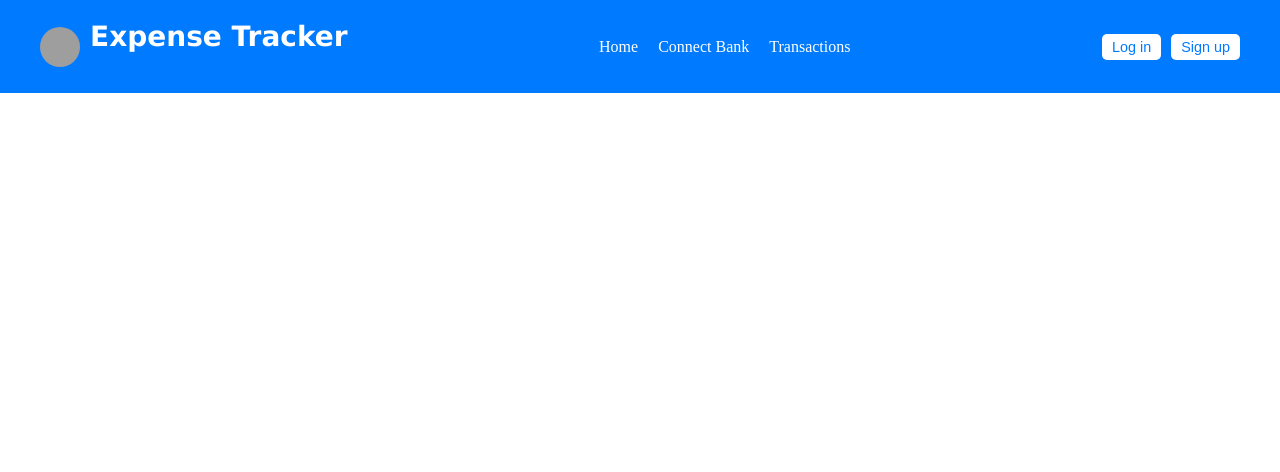
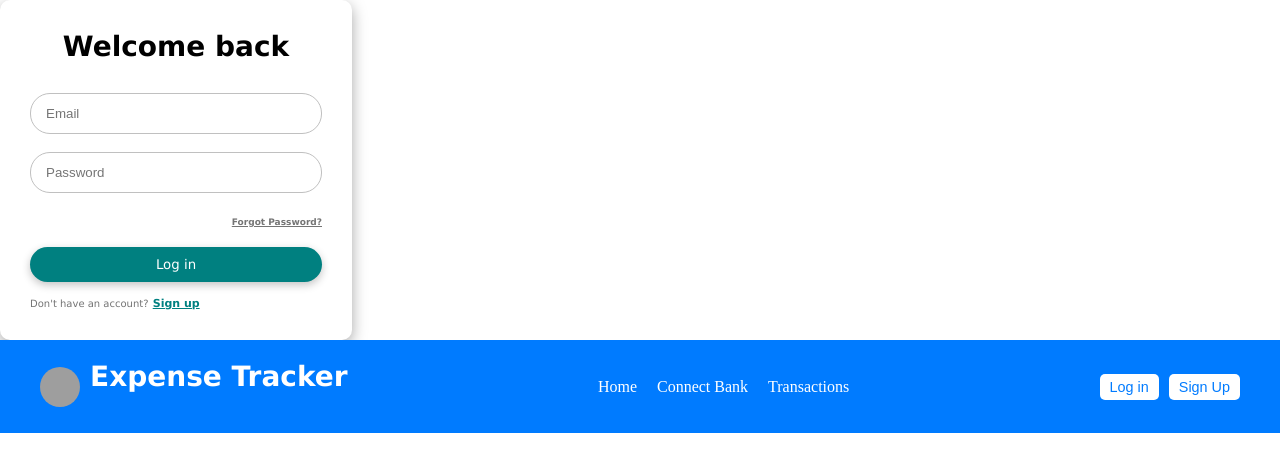
Before and after one commit to deetosh/UI_EXPENSE_TRACKER, a React (Vite) app in the folder lester/: page /login in a window 1280 px wide. Shown: the top 472 px of the page. Built offline with nearby package versions, Linux system fonts and the light colour scheme; grey boxes are pictures that could not be loaded.

Commit message:
routing signup and login

```diff
--- a/lester/package.json
+++ b/lester/package.json
@@ -11,7 +11,8 @@
   },
   "dependencies": {
     "react": "^18.3.1",
-    "react-dom": "^18.3.1"
+    "react-dom": "^18.3.1",
+    "react-router": "^7.1.3"
   },
   "devDependencies": {
     "@eslint/js": "^9.17.0",
@@ -23,6 +24,7 @@
     "eslint-plugin-react-hooks": "^5.0.0",
     "eslint-plugin-react-refresh": "^0.4.16",
     "globals": "^15.14.0",
+    "react-router-dom": "^7.1.3",
     "vite": "^6.0.5"
   }
 }
--- /dev/null
+++ b/lester/src/Components/Pages/SignUp.jsx
@@ -0,0 +1,22 @@
+import React from "react";
+import "../AllCSS/login.css";
+import { Outlet, Link } from 'react-router-dom';
+
+const LoginForm = () => {
+  return (
+    <div className="form-container">
+      <p className="title">Welcome back</p>
+      <form className="form">
+      <input type="email" className="input" placeholder="First Name" />
+      <input type="email" className="input" placeholder="Last Name" />
+        <input type="email" className="input" placeholder="Email" />
+        <input type="password" className="input" placeholder="Password" />
+        <button type="submit" className="form-btn">
+            Sign Up
+        </button>
+      </form>
+    </div>
+  );
+};
+
+export default LoginForm;
--- /dev/null
+++ b/lester/src/Components/Pages/login.jsx
@@ -0,0 +1,26 @@
+import React from "react";
+import "../AllCSS/login.css";
+import { Outlet, Link } from 'react-router-dom';
+
+const LoginForm = () => {
+  return (
+    <div className="form-container">
+      <p className="title">Welcome back</p>
+      <form className="form">
+        <input type="email" className="input" placeholder="Email" />
+        <input type="password" className="input" placeholder="Password" />
+        <p className="page-link">
+          <span className="page-link-label">Forgot Password?</span>
+        </p>
+        <button type="submit" className="form-btn">
+          Log in
+        </button>
+      </form>
+      <p className="sign-up-label">
+        Don't have an account? <span className="sign-up-link">Sign up</span>
+      </p>
+    </div>
+  );
+};
+
+export default LoginForm;
--- a/lester/src/Components/head.jsx
+++ b/lester/src/Components/head.jsx
@@ -1,9 +1,28 @@
 import React from 'react';
 import './AllCSS/head.css';
+import Login from './Pages/login.jsx';
+import SignUp from './Pages/SignUp.jsx';
+import ReactDOM from "react-dom/client";
+import { createBrowserRouter, RouterProvider } from 'react-router-dom';
+
+const router= createBrowserRouter(
+    [
+        {
+            path: '/login',
+            element : <Login/>
+        },
+        {
+            path: '/signup',
+            element : <SignUp/>
+        }
+
+    ]
+);
 
 const Head = () => {
   return (
     <div>
+        <RouterProvider router={router}/>
       <nav id="nelson">
         <div className="nelson_1stchild">
           <div className="logo">
@@ -20,10 +39,18 @@ const Head = () => {
             <div className="link">Connect Bank</div>
             <div className="link">Transactions</div>
           </div>
+          <div className="buttons" >
+            <a href='/login'>
+            <button className="btn"  >
+                    <p>Log in</p>
+                </button>
+            </a>
 
-          <div className="buttons">
-            <button className="btn">Log in</button>
-            <button className="btn">Sign up</button>
+            <a href='/signup'>
+            <button className="btn"  >
+                    <p>Sign Up</p>
+                </button>
+            </a>
           </div>
         </div>
       </nav>
```
Also changed, not shown: 1 other file (tests, documents, lock files or other folders).
